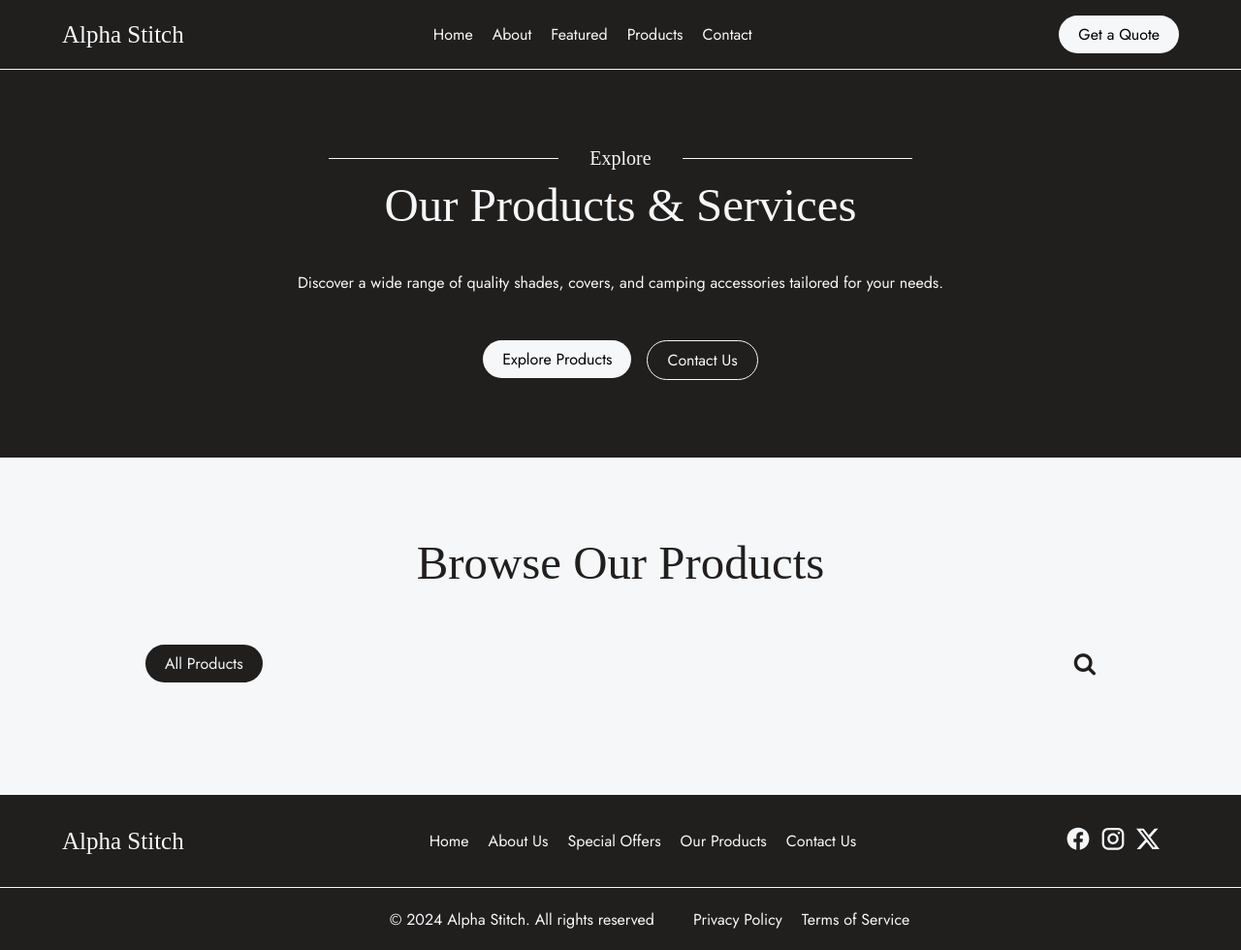
After one commit to MarkMusili/AlphaStitch, a Django app: page /products/ in a window 1280 px wide. The commit adds this page. Shown: the whole page at 97% size. Run offline with Django 5.2, Linux system fonts and the light colour scheme; data that the repository does not hold is empty; some web fonts are replaced.

Commit message:
Search and Filter functionality

```diff
--- a/main/models.py
+++ b/main/models.py
@@ -1,4 +1,5 @@
 from django.db import models
+from django.urls import reverse
 
 # Create your models here.
 class Category(models.Model):
@@ -18,6 +19,9 @@ class Product(models.Model):
     def __str__(self):
         return self.name
 
+    def get_absolute_url(self):
+        return reverse('product_detail', args=[str(self.id)])
+
 class Promotion(models.Model):
     product= models.ForeignKey(Product, on_delete=models.CASCADE)
     discount = models.FloatField()
--- a/main/static/main/css/home.css
+++ b/main/static/main/css/home.css
@@ -10,6 +10,8 @@
 }
 .container img {
     border-radius: 28px;
+    width: 500px;
+    height: 550px;
 }
 .buttons {
     display: flex;
@@ -132,6 +134,7 @@
     flex-direction: column;
     transition: 0.5s ease-in-out;
     scroll-snap-align: start;
+    gap: 20px;
 }
 .product_item img {
     width: 300px;
@@ -262,7 +265,7 @@
 }
 .reviews .direction button:hover {
     color: var(--secondary-color);
-    background-color: grey;
+    background-color: white;
 }
 .review_list {
     display: flex;
--- /dev/null
+++ b/main/static/main/css/products.css
@@ -0,0 +1,211 @@
+.hero {
+    display: flex;
+    align-items: center;
+    justify-content: center;
+    text-align: center;
+    gap: 80px;
+    background-color: var(--secondary-color);
+    color: var(--primary-color);
+}
+.hero .container {
+    display: flex;
+    flex-direction: column;
+    align-items: center;
+    gap: 32px;
+}
+.container .content {
+    display: flex;
+    flex-direction: column;
+    gap: 24px;
+}
+.lined-text {
+    padding: 0;
+    margin-bottom: -16px;
+}
+.lined-text::before,
+.lined-text::after {
+    border-bottom: 1px solid var(--primary-color);
+}
+.products {
+    display: flex;
+    flex-direction: column;
+    align-items: center;
+    gap: 40px;
+    background-color: var(--primary-color);
+    color: var(--secondary-color);
+}
+.categories {
+    display: flex;
+    align-items: center;
+    justify-content: space-between;
+}
+.categories ul {
+    list-style: none;
+    display: flex;
+    gap: 32px;
+    align-items: center;
+    flex-direction: row;
+    padding: 0;
+}
+.categories ul li a button {
+    color: var(--secondary-color);
+    background-color: white;
+}
+.categories ul li a button:hover {
+    color: var(--primary-color);
+    background-color: var(--secondary-color);
+}
+.categories ul li:first-child a button {
+    color: var(--primary-color);
+    background-color: var(--secondary-color);
+}
+.search_btn {
+    cursor: pointer;
+    border-radius: 500px;
+}
+.product_list {
+    display: grid;
+    grid-template-columns: repeat(auto-fill, minmax(300px, 1fr));
+    gap: 40px;
+    width: 100%;
+    max-width: 1200px;
+    margin: 0 auto;
+}
+
+.product_image {
+    width: 100%;
+    overflow: hidden;
+}
+
+.product_image img {
+    width: 100%;
+    height: auto;
+    object-fit: cover;
+    transition: transform 0.3s ease;
+}
+.product_item:hover .product_image img {
+    transform: scale(1.1);
+}
+
+.product_hover {
+    width: auto;
+}
+.product_hover button{
+    background-color: var(--secondary-color);
+    color: var(--primary-color);
+}
+
+
+.product_image img {
+    width: 100%;
+    height: auto;
+    object-fit: cover;
+}
+#products {
+    display: flex;
+    flex-direction: column;
+    gap: 20px;
+}
+/* Search Icon */
+.search-icon {
+    position: relative;
+    z-index: 1001;
+    cursor: pointer;
+}
+
+.search-icon i {
+    font-size: 24px;
+}
+
+/* Overlay Styling */
+.overlay {
+    position: fixed;
+    top: 0;
+    left: 0;
+    width: 100%;
+    height: 100%;
+    background: rgba(0, 0, 0, 0.7);
+    display: none;
+    z-index: 1000;
+}
+
+
+.search-container {
+    position: fixed;
+    top: 50px;
+    left: 50%;
+    transform: translateX(-50%);
+    width: 500px;
+    padding: 12px 20px;
+    background-color: var(--primary-color);
+    border-radius: 12px;
+    box-shadow: 0 2px 10px rgba(0, 0, 0, 0.3);
+    z-index: 1001;
+    display: flex;
+    align-items: center;
+    justify-content: space-between;
+}
+.search-container.suggestions-visible {
+    border-radius: 12px 12px 0 0;
+}
+.hidden {
+    display: none !important;
+}
+
+
+#search-input {
+    border: none;
+    font: var(--p);
+    background-color: var(--primary-color);
+}
+
+#search-input:focus {
+    outline: none;
+}
+
+
+.search-container i {
+    font-size: 20px;
+    cursor: pointer;
+}
+
+
+#suggestions-box {
+    position: absolute;
+    top: 100%;
+    left: 0;
+    width: 100%;
+    background-color: var(--primary-color);
+    box-shadow: 0 4px 8px rgba(0, 0, 0, 0.1);
+    border-radius: 0 0 12px 12px;
+    display: none;
+    z-index: 1000;
+    max-height: 300px;
+    overflow-y: auto;
+}
+
+#suggestions-box ul {
+    list-style-type: none;
+    margin: 0;
+    padding: 0;
+}
+
+#suggestions-box ul {
+    display: block;
+}
+
+#suggestions-box li {
+    display: block;
+    padding: 10px 15px;
+    cursor: pointer;
+    border-bottom: 1px solid #e0e0e0;
+    font: var(--p);
+}
+
+#suggestions-box li:last-child {
+    border-bottom: none;
+}
+
+#suggestions-box li:hover {
+    background-color: #f0f0f0;
+}
--- /dev/null
+++ b/main/static/main/js/product.js
@@ -0,0 +1,59 @@
+document.addEventListener("DOMContentLoaded", function() {
+    const searchContainer = document.getElementById('search-container');
+    const overlay = document.getElementById('overlay');
+    const searchInput = document.getElementById('search-input');
+    const suggestionsBox = document.getElementById('suggestions-box');
+
+    // Show search bar and overlay when the search icon is clicked
+    document.getElementById('open-search').addEventListener('click', function() {
+        searchContainer.classList.remove('hidden'); // Show the search bar
+        overlay.style.display = 'block'; // Show the overlay
+        searchInput.focus(); // Focus on the search input
+    });
+
+    // Hide search bar and overlay when the close button or overlay is clicked
+    document.getElementById('close-search').addEventListener('click', function() {
+        searchContainer.classList.add('hidden'); // Hide the search bar
+        overlay.style.display = 'none'; // Hide the overlay
+        searchContainer.classList.remove('suggestions-visible'); // Remove the border-radius change
+    });
+
+    // Close when clicking on the overlay
+    overlay.addEventListener('click', function() {
+        searchContainer.classList.add('hidden'); // Hide the search bar
+        this.style.display = 'none'; // Hide the overlay
+        searchContainer.classList.remove('suggestions-visible'); // Remove the border-radius change
+    });
+
+    searchInput.addEventListener('keyup', function() {
+        let query = this.value;
+
+        if (query.length > 0) {
+            fetch(`/search_suggestions/?query=${query}`)
+                .then(response => response.json())
+                .then(data => {
+                    suggestionsBox.innerHTML = "";
+                    if (data.length > 0) {
+                        suggestionsBox.style.display = "block";
+                        searchContainer.classList.add('suggestions-visible'); // Add the border-radius change
+                        let ul = document.createElement('ul');
+                        data.forEach(item => {
+                            let li = document.createElement('li');
+                            li.textContent = `${item.name}`;
+                            li.addEventListener('click', () => {
+                                window.location.href = item.url;
+                            });
+                            ul.appendChild(li);
+                        });
+                        suggestionsBox.appendChild(ul);
+                    } else {
+                        suggestionsBox.style.display = "none";
+                        searchContainer.classList.remove('suggestions-visible'); // Remove the border-radius change
+                    }
+                });
+        } else {
+            suggestionsBox.style.display = "none";
+            searchContainer.classList.remove('suggestions-visible'); // Remove the border-radius change
+        }
+    });
+});
--- a/main/templates/main/base.html
+++ b/main/templates/main/base.html
@@ -18,10 +18,10 @@
         <h5>Alpha Stitch</h5>
         <nav>
             <ul>
-                <a href="#"><li>Home</li></a>
+                <a href="{% url 'home' %}"><li>Home</li></a>
                 <a href="#"><li>About</li></a>
                 <a href="#"><li>Featured</li></a>
-                <a href="#"><li>Products</li></a>
+                <a href="{% url 'products' %}"><li>Products</li></a>
                 <a href="#"><li>Contact</li></a>
             </ul>
         </nav>
--- a/main/templates/main/home.html
+++ b/main/templates/main/home.html
@@ -114,7 +114,7 @@
                         </div>
                     </div>
                 {% endfor %}
-                </div>
+            </div>
             </div>
             <div class="direction">
                 <button id="prev"> < </button>
--- /dev/null
+++ b/main/templates/main/products.html
@@ -0,0 +1,67 @@
+{% extends "main/base.html" %}
+{% block link %}
+    {% load static %}
+    <link rel="stylesheet" href="{% static 'main/css/base.css' %}">
+    <link rel="stylesheet" href="{% static 'main/css/home.css' %}">
+    <link rel="stylesheet" href="{% static 'main/css/products.css' %}">
+    <link rel="stylesheet" href="https://cdnjs.cloudflare.com/ajax/libs/font-awesome/4.7.0/css/font-awesome.min.css">
+    <script src="{% static 'main/js/product.js' %}" defer></script>
+{% endblock %}
+{% block content %}
+<div class="hero section">
+    <div class="container">
+        <div class="content">
+            <h6 class="lined-text">Explore</h6>
+            <h2>Our Products & Services</h2>
+            <p>Discover a wide range of quality shades, covers, and camping accessories tailored for your needs.</p>
+        </div>
+        <div class="buttons">
+            <a href=""><button>Explore Products</button></a>
+            <a href=""><button>Contact Us</button></a>
+        </div>
+    </div>
+</div>
+<div class="products section">
+    <div class="container">
+        <h2>Browse Our Products</h2>
+    </div>
+    <div id="products" class="container">
+        <div class="categories">
+            <ul>
+                <li><a href="{% url 'products' %}#products"><button>All Products</button></a></li>
+                {% for category in Categories %}
+                <li>
+                    <a href="{% url 'products' %}?category={{ category.id }}#products"
+                       {% if category.id|stringformat:"s" == selected_category|stringformat:"s" %}class="active"{% endif %}>
+                        <button>{{ category.name }}</button>
+                    </a>
+                </li>
+                {% endfor %}
+            </ul>
+            <div class="search-icon">
+                <i class="fa fa-search" id="open-search"></i>
+            </div>
+            <div class="overlay" id="overlay"></div>
+            <div class="search-container hidden" id="search-container">
+                <input type="text" id="search-input" placeholder="Search..." autocomplete="off">
+                <div id="suggestions-box"></div>
+                <i class="fa fa-times" id="close-search"></i> <!-- Close icon -->
+            </div>
+        </div>
+        <div class="product_list">
+            {% for item in Products %}
+                <div class="product_item">
+                    <div class="product_image">
+                        <img src="{{ item.image.url|default_if_none:default_image_url }}" alt="">
+                    </div>
+                    <div class="product_details">
+                        <h5>{{ item.name }}</h5>
+                    </div>
+                    <div class="product_hover">
+                        <button>View Product</button>
+                    </div>
+                </div>
+            {% endfor %}
+        </div>
+</div>
+{% endblock %}
--- a/main/urls.py
+++ b/main/urls.py
@@ -3,4 +3,7 @@ from . import views
 
 urlpatterns = [
     path('', views.home, name='home'),
+    path('products/', views.products, name='products'),
+    path('product/<int:id>/', views.product_detail, name='product_detail'),
+    path('search_suggestions/', views.search_suggestions, name='search_suggestions'),
 ]
--- a/main/views.py
+++ b/main/views.py
@@ -1,5 +1,8 @@
 from django.shortcuts import render
-from .models import Category
+from .models import Category, Product
+from django.shortcuts import get_object_or_404
+from django.http import JsonResponse
+
 
 def home(request):
     Categories = Category.objects.all()
@@ -10,4 +13,50 @@ def home(request):
         'Categories': Categories,
         'default_image_url': default_image_url
     }
+
     return render(request, 'main/home.html', context)
+
+def products(request):
+    Categories = Category.objects.all()
+    Products = Product.objects.all()
+    title = 'Products'
+    default_image_url = '/media/default.jpg'
+
+    category_filter = request.GET.get('category')
+    if category_filter:
+        Products = Products.filter(category__id=category_filter)
+
+    search_query = request.GET.get('search')
+    if search_query:
+        Products = Products.filter(name__icontains=search_query)
+
+
+    context = {
+        'title': title,
+        'Categories': Categories,
+        'Products': Products,
+        'default_image_url': default_image_url,
+        'selected_category': category_filter,
+        'search_query': search_query,
+    }
+    return render(request, 'main/products.html', context)
+
+def search_suggestions(request):
+    query = request.GET.get('query', '')
+    if query:
+        products = Product.objects.filter(name__icontains=query)
+        suggestions = []
+
+        for product in products:
+            suggestions.append({
+                'name': product.name,
+                'url': product.get_absolute_url(),
+            })
+
+        return JsonResponse(suggestions, safe=False)
+
+    return JsonResponse([], safe=False)
+
+def product_detail(request, id):
+    product = get_object_or_404(Product, id=id)
+    return render(request, 'main/product_detail.html', {'product': product})
```
